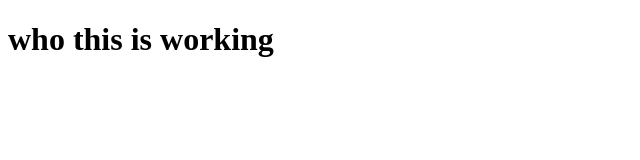
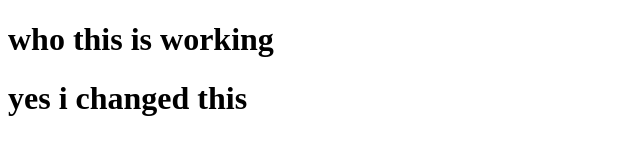
Before and after one commit to starkbhai/Lets-Learn-Git, a plain HTML site: page index.html in a window 1280 px wide. Shown: the whole page, without its empty margins (0-640 px from the left). Drawn offline with Linux system fonts and the light colour scheme.

Commit message:
third commit

```diff
--- a/index.html
+++ b/index.html
@@ -8,5 +8,6 @@
 </head>
 <body>
     <h1>who this is working </h1>
+    <h1>yes i changed this </h1>
 </body>
 </html>
```
